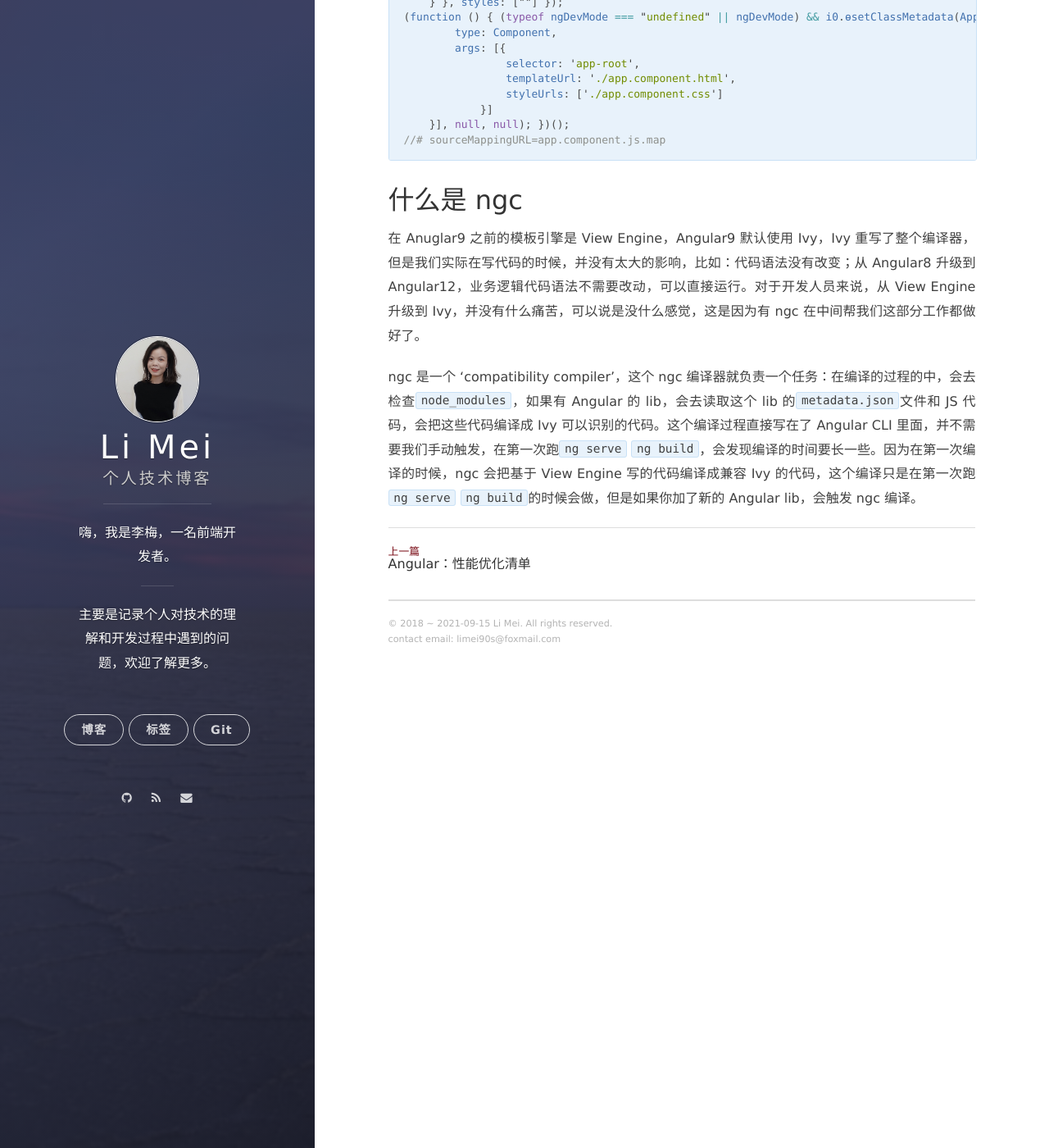
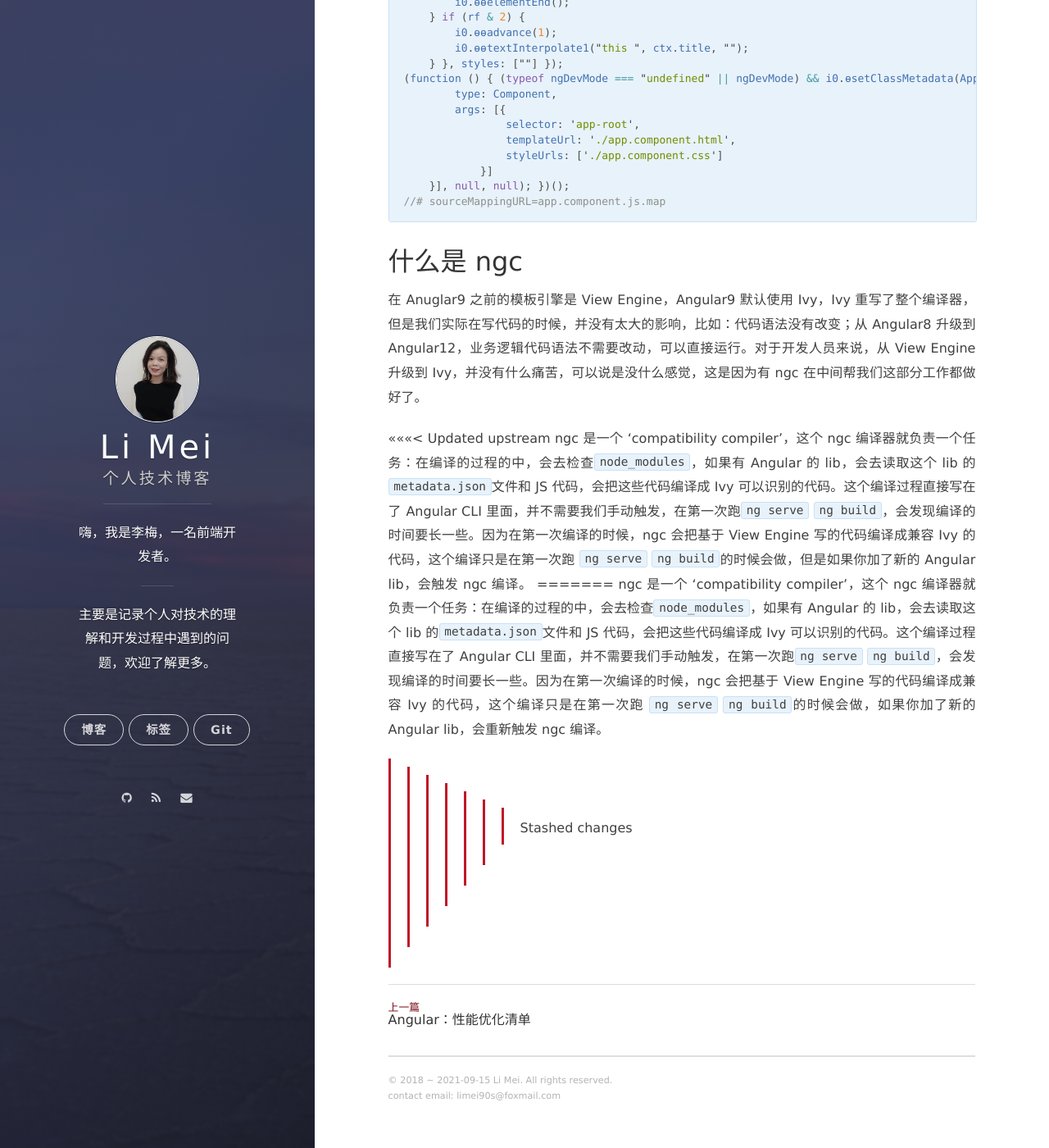
Before and after one commit to LiMeii/LiMeii.github.io, a Jekyll site: the page built from _posts/2021-09-01-angular-ivy.md, in a window 1280 px wide and 1400 px high, scrolled down 2416 px. Shown: the whole window at 82% size. Built offline with Jekyll 4.4.1, drawn with Linux system fonts in a browser that asks for light colours; nearby versions of some CDN libraries; some of the changed text lies outside the part shown.

Commit message:
Update 2021-09-01-angular-ivy.md

````diff
--- a/_posts/2021-09-01-angular-ivy.md
+++ b/_posts/2021-09-01-angular-ivy.md
@@ -44,7 +44,11 @@
 比如在 Angular12 的项目里，有一个 component 如下：
 ```html
 <!--app.component.html-->
+<<<<<<< Updated upstream
 <h1>this {{title}}</h1>
+=======
+<h1>this { { title } } </h1>
+>>>>>>> Stashed changes
 ```
 
 ```ts
@@ -96,4 +100,8 @@
 在 Anuglar9 之前的模板引擎是 View Engine，Angular9 默认使用 Ivy，Ivy 重写了整个编译器，但是我们实际在写代码的时候，并没有太大的影响，比如：代码语法没有改变；从 Angular8 升级到 Angular12，业务逻辑代码语法不需要改动，可以直接运行。对于开发人员来说，从 View Engine 升级到 Ivy，并没有什么痛苦，可以说是没什么感觉，这是因为有 ngc 在中间帮我们这部分工作都做好了。
 
 
+<<<<<<< Updated upstream
 ngc 是一个 ‘compatibility compiler’，这个 ngc 编译器就负责一个任务：在编译的过程的中，会去检查```node_modules```，如果有 Angular 的 lib，会去读取这个 lib 的```metadata.json```文件和 JS 代码，会把这些代码编译成 Ivy 可以识别的代码。这个编译过程直接写在了 Angular CLI 里面，并不需要我们手动触发，在第一次跑```ng serve``` ```ng build```，会发现编译的时间要长一些。因为在第一次编译的时候，ngc 会把基于 View Engine 写的代码编译成兼容 Ivy 的代码，这个编译只是在第一次跑 ```ng serve``` ```ng build```的时候会做，但是如果你加了新的 Angular lib，会触发 ngc 编译。
+=======
+ngc 是一个 ‘compatibility compiler’，这个 ngc 编译器就负责一个任务：在编译的过程的中，会去检查```node_modules```，如果有 Angular 的 lib，会去读取这个 lib 的```metadata.json```文件和 JS 代码，会把这些代码编译成 Ivy 可以识别的代码。这个编译过程直接写在了 Angular CLI 里面，并不需要我们手动触发，在第一次跑```ng serve``` ```ng build```，会发现编译的时间要长一些。因为在第一次编译的时候，ngc 会把基于 View Engine 写的代码编译成兼容 Ivy 的代码，这个编译只是在第一次跑 ```ng serve``` ```ng build```的时候会做，如果你加了新的 Angular lib，会重新触发 ngc 编译。
+>>>>>>> Stashed changes
````
